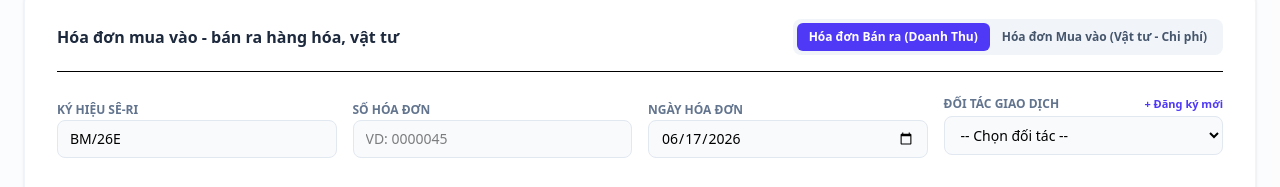
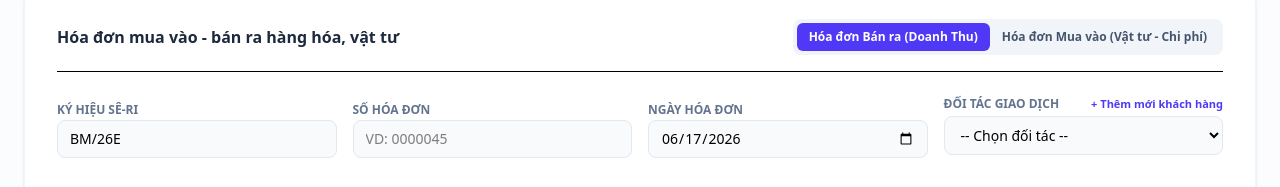
Before and after one commit to BinhPhan75/phanmemkt, a React (Vite) app: page / in a window 1280 px wide. Shown: the part 325-512 px from the top of the page. Built offline with nearby package versions, Linux system fonts and the light colour scheme.

Commit message:
feat(nhap-lieu): update label for adding partners
Change "+ Đăng ký mới" to "+ Thêm mới khách hàng" to improve clarity for users when adding a new partner in the invoice input module.

```diff
--- a/src/components/NhapLieu.tsx
+++ b/src/components/NhapLieu.tsx
@@ -411,7 +411,7 @@ export default function NhapLieu() {
                   className="text-[11px] text-indigo-600 hover:text-indigo-800 font-bold hover:underline cursor-pointer"
                   id="quick-add-partner-hoadon-btn"
                 >
-                  + Đăng ký mới
+                  + Thêm mới khách hàng
                 </button>
               </div>
               <select
```
